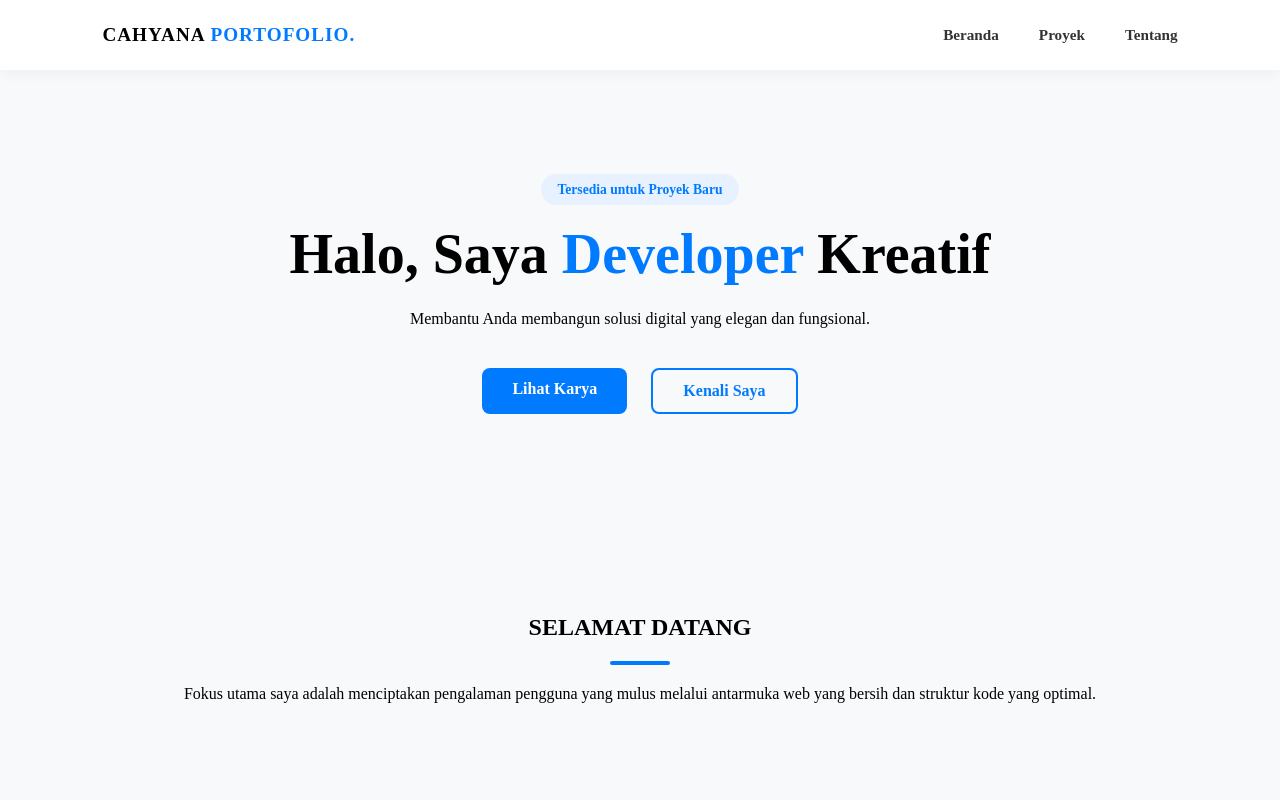
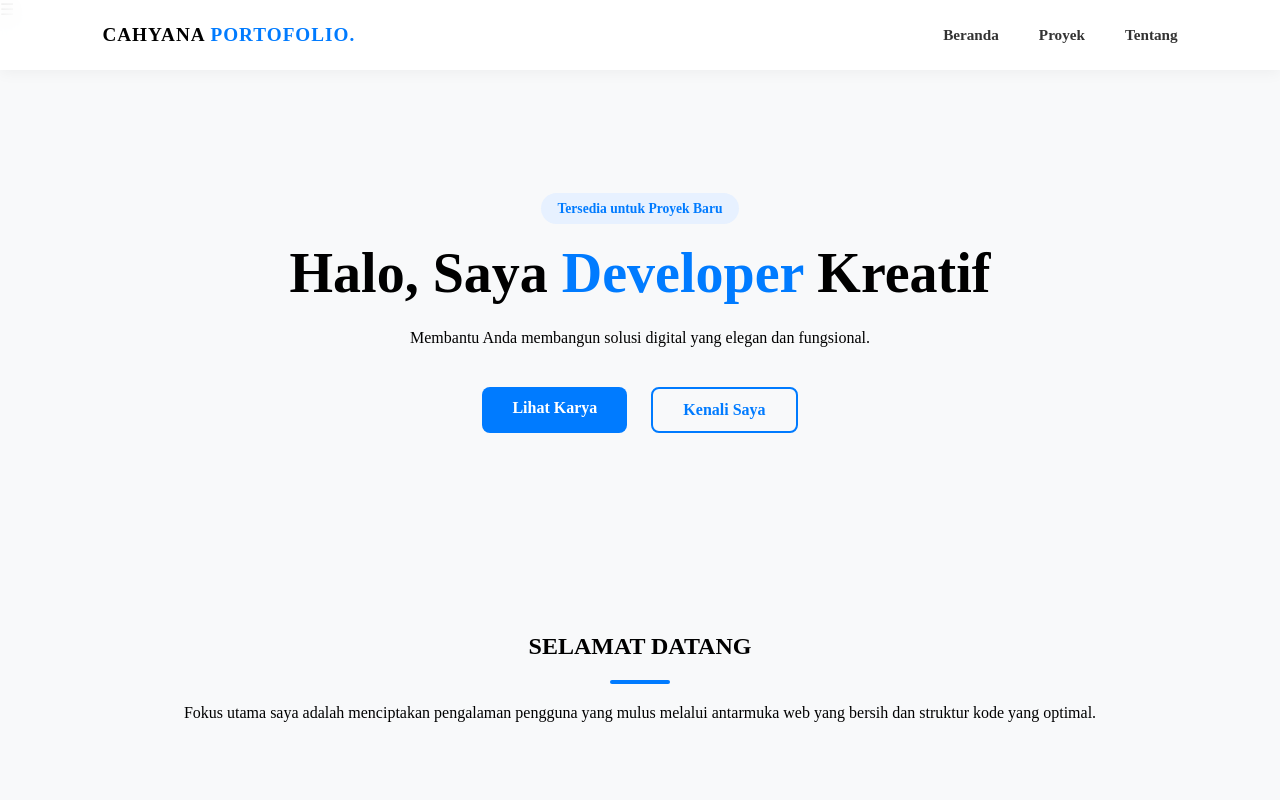
Before and after one commit to farisattaqy/Latihan-UKK-Level-2, a plain HTML site: page Latihan ukk lvl 2/index.html in a window 1280 px wide. Shown: the top 800 px of the page. Drawn offline with Linux system fonts and the light colour scheme.

Commit message:
Update index.html

```diff
--- a/Latihan ukk lvl 2/index.html
+++ b/Latihan ukk lvl 2/index.html
@@ -18,6 +18,8 @@
                 <li><a href="#about">Tentang</a></li>
             </ul>
         </nav>
+        <div class="hamburger" onclick="toggleMenu()">
+        ☰
 
         <div class="hero-content">
             <span class="badge">Tersedia untuk Proyek Baru</span>
```
